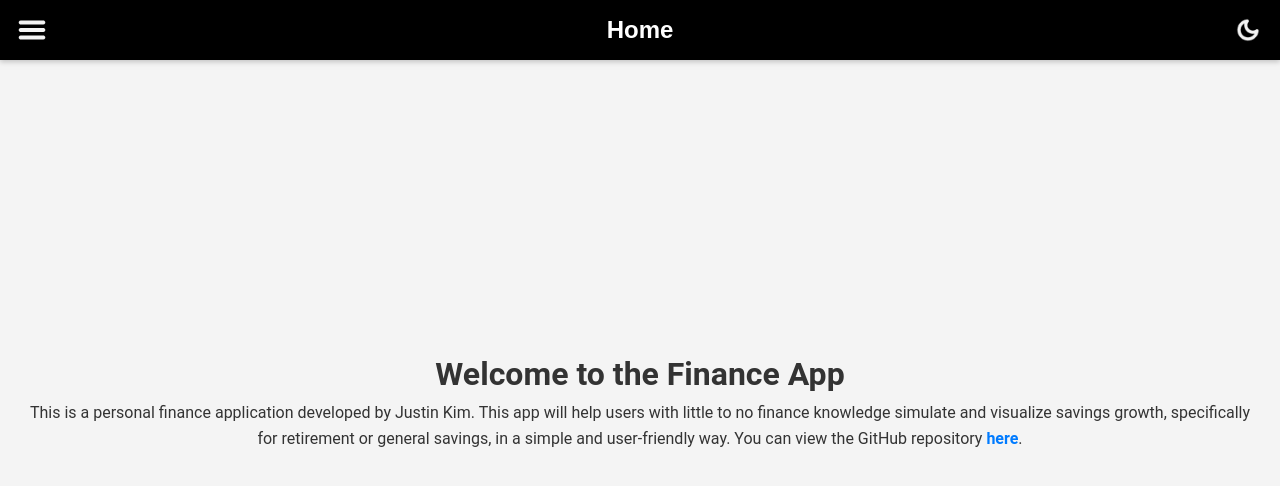
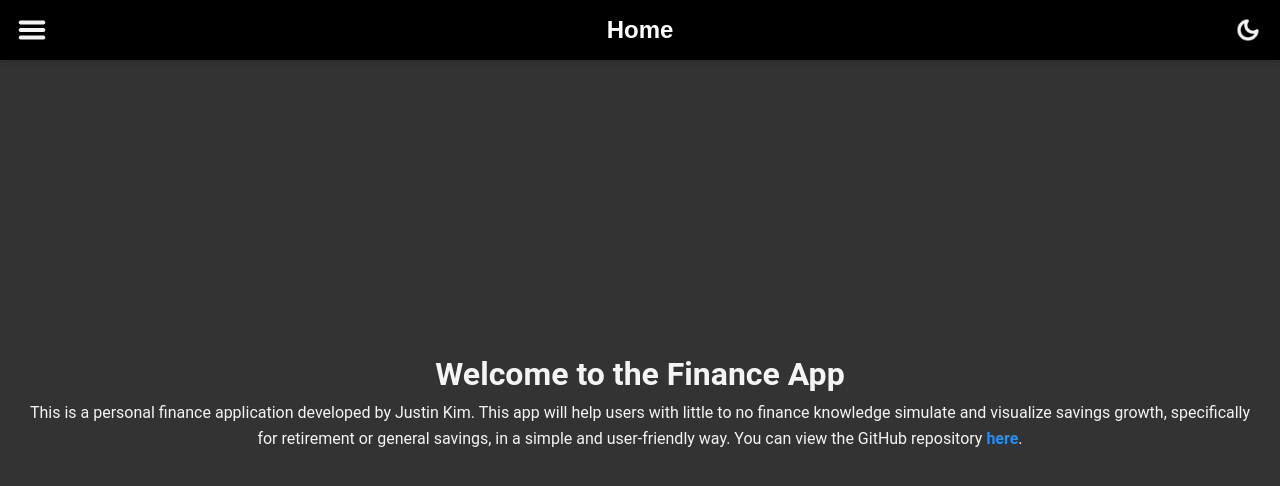
Before and after one commit to iluvcoding123/finance_app, a React (Create React App) app: page / in a window 1280 px wide. Shown: the top 486 px of the page. Built offline with nearby package versions, Linux system fonts and the light colour scheme.

Commit message:
default dark theme

```diff
--- a/src/App.css
+++ b/src/App.css
@@ -65,3 +65,33 @@ body.dark-theme {
   --input-border-color: #666; /* Subtle border for inputs */
   --input-focus-border-color: #007BFF; /* Highlight border color for focused input */
 }
+
+:root {
+    /* Dark theme as default */
+    --bg-color: #333;
+    --text-color: #f4f4f4;
+    --form-bg: #444;
+    --button-bg-color: #555;
+    --button-hover-bg-color: #777;
+    --button-text-color: #f4f4f4;
+    --input-bg-color: #444;
+    --input-text-color: #f4f4f4;
+    --input-border-color: #666;
+    --input-focus-border-color: #007BFF;
+    --link-color: #1E90FF;
+}
+
+/* Light theme overrides when .dark-theme is not present */
+body:not(.dark-theme) {
+    --bg-color: #f4f4f4;
+    --text-color: #333;
+    --form-bg: white;
+    --button-bg-color: #007BFF;
+    --button-hover-bg-color: #0056b3;
+    --button-text-color: white;
+    --input-bg-color: white;
+    --input-text-color: #333;
+    --input-border-color: #ccc;
+    --input-focus-border-color: #007BFF;
+    --link-color: #007BFF;
+}
--- a/src/App.js
+++ b/src/App.js
@@ -6,12 +6,16 @@ import InterestCalculator from "./pages/InterestCalculator";
 import "./App.css";
 
 function App() {
-    const [isDarkTheme, setIsDarkTheme] = useState(false);
+    const [isDarkTheme, setIsDarkTheme] = useState(true);
 
     const toggleTheme = () => {
         setIsDarkTheme(!isDarkTheme);
         document.body.classList.toggle("dark-theme");
     };
+
+    React.useEffect(() => {
+        document.body.classList.add("dark-theme");
+    }, []);
 
     return (
         <Router>
--- a/src/components/Navbar.css
+++ b/src/components/Navbar.css
@@ -13,7 +13,6 @@
     left: 0;
     z-index: 1000;
     box-shadow: 0 2px 5px rgba(0, 0, 0, 0.2);
-    overflow: visible; /* Ensure scaled elements are not clipped */
 }
 
 /* Navbar Title Styling (Home Button) */
```
